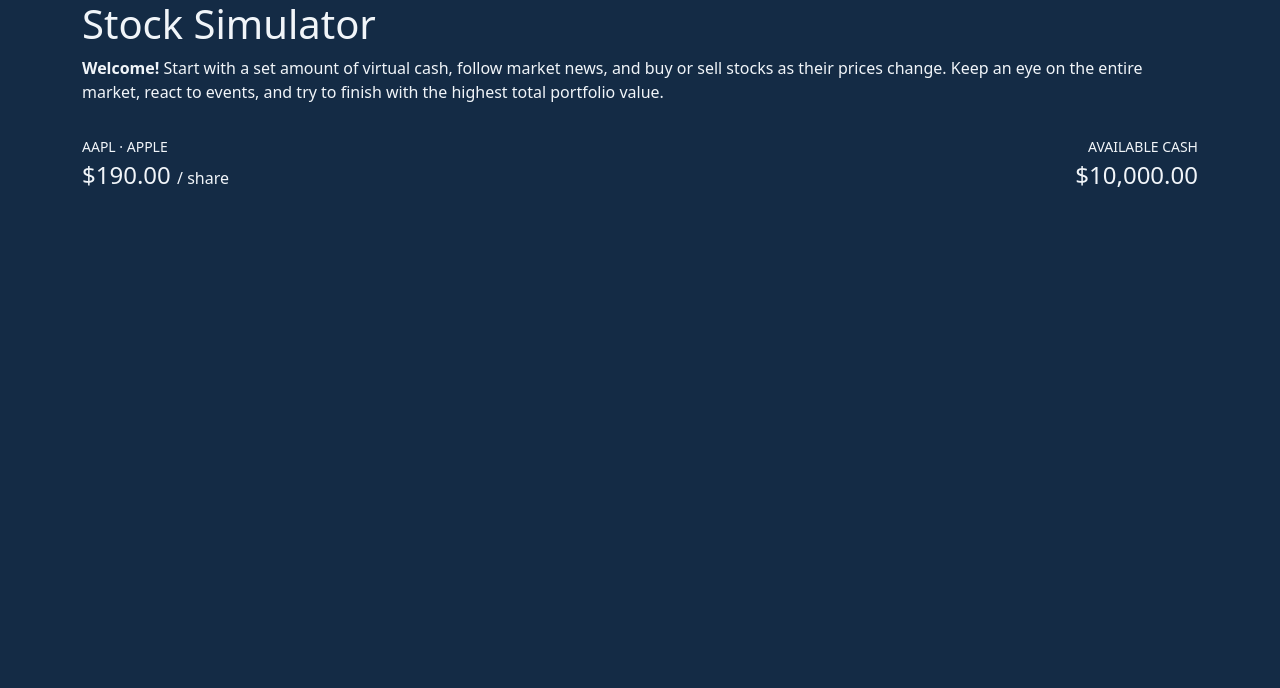
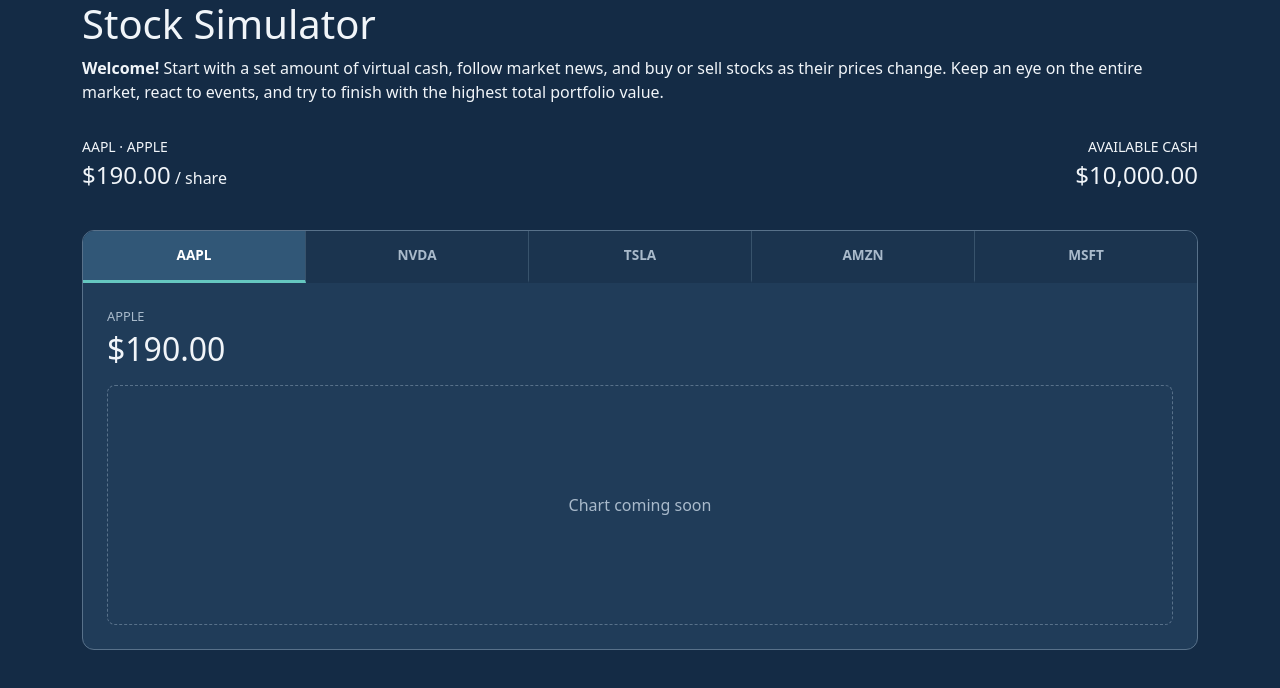
Before and after one commit to HamzahM03/CSC-436-Proj2, a React (Vite) app: page / in a window 1280 px wide. Shown: the top 688 px of the page. Built offline with nearby package versions, Linux system fonts and the light colour scheme.

Commit message:
feat: add interactive stock selector and market dashboard

```diff
--- a/src/App.jsx
+++ b/src/App.jsx
@@ -1,26 +1,36 @@
-import { useState } from 'react'
+import { useState } from "react";
+import "./App.css";
 
-import './App.css'
-
-import Header from "./components/Header.jsx"
-import Hero from "./components/Hero.jsx"
-import GameStats from "./components/GameStats.jsx"
-
+import { initialStocks } from "./data/initialStocks.js";
+import Header from "./components/Header.jsx";
+import Hero from "./components/Hero.jsx";
+import GameStats from "./components/GameStats.jsx";
+import MarketPanel from "./components/MarketPanel.jsx";
 
 function App() {
+    const [selectedTicker, setSelectedTicker] = useState("AAPL");
 
+    const selectedStock = initialStocks.find(
+        stock => stock.ticker === selectedTicker
+    );
 
-  return (
-    <>
-     <Header />
+    return (
+        <>
+            <Header />
 
-     <main class="container">
-      <Hero />
-      <GameStats/>
-     </main>
+            <main className="container">
+                <Hero />
 
-    </>
-  )
+                <GameStats stock={selectedStock} />
+
+                <MarketPanel
+                    stocks={initialStocks}
+                    selectedTicker={selectedTicker}
+                    onSelectStock={setSelectedTicker}
+                />
+            </main>
+        </>
+    );
 }
 
-export default App
+export default App;
--- a/src/components/GameStats.jsx
+++ b/src/components/GameStats.jsx
@@ -1,14 +1,16 @@
-function GameStats() {
+function GameStats({ stock }) {
     return (
         <section aria-label="Game overview" className="py-3">
             <div className="d-flex justify-content-between align-items-center gap-3">
 
                 <div>
                     <p className="mb-1 text-uppercase small">
-                        AAPL · Apple
+                        {stock.ticker} · {stock.name}
                     </p>
+
                     <h2 className="fs-4 mb-0">
-                        $190.00 <span className="fs-6 fw-normal">/ share</span>
+                        ${stock.startingPrice.toFixed(2)}
+                        <span className="fs-6 fw-normal"> / share</span>
                     </h2>
                 </div>
 
@@ -16,6 +18,7 @@
                     <p className="mb-1 text-uppercase small">
                         Available Cash
                     </p>
+
                     <h2 className="fs-4 mb-0">
                         $10,000.00
                     </h2>
--- a/src/components/Header.jsx
+++ b/src/components/Header.jsx
@@ -1,7 +1,7 @@
 function Header() {
     return (
         <header>
-            <nav class="container">
+            <nav className="container">
                 <h1>Stock Simulator</h1>
             </nav>
         </header>
--- /dev/null
+++ b/src/components/MarketPanel.css
@@ -0,0 +1,71 @@
+.market-panel {
+    border: 1px solid #58718a;
+    border-radius: 12px;
+    overflow: hidden;
+    margin-top: 1.5rem;
+    background-color: var(--color-surface);
+}
+
+.stock-tabs {
+    display: flex;
+    background-color: #1b344f;
+}
+
+.stock-tab {
+    flex: 1;
+    min-width: 0;
+    padding: 0.9rem 0.25rem;
+    border: 0;
+    border-right: 1px solid #38536c;
+    border-bottom: 3px solid transparent;
+    background-color: transparent;
+    color: #a9bacb;
+    font-weight: 600;
+    font-size: 0.85rem;
+    cursor: pointer;
+}
+
+.stock-tab:last-child {
+    border-right: 0;
+}
+
+.stock-tab:hover {
+    background-color: #294663;
+    color: white;
+}
+
+.stock-tab.active {
+    background-color: #315777;
+    border-bottom-color: var(--color-accent);
+    color: white;
+}
+
+.stock-tab:focus-visible {
+    outline: 2px solid var(--color-accent);
+    outline-offset: -5px;
+}
+
+.market-chart {
+    padding: 1.5rem;
+}
+
+.market-chart-label {
+    color: #a9bacb;
+    font-size: 0.8rem;
+    margin-bottom: 0.25rem;
+}
+
+.market-chart h2 {
+    color: var(--color-text);
+}
+
+.chart-placeholder {
+    min-height: 240px;
+    display: flex;
+    align-items: center;
+    justify-content: center;
+    border: 1px dashed #58718a;
+    border-radius: 8px;
+    color: #a9bacb;
+    margin-top: 1rem;
+}
--- /dev/null
+++ b/src/components/MarketPanel.jsx
@@ -0,0 +1,46 @@
+import "./MarketPanel.css";
+
+function MarketPanel({ stocks, selectedTicker, onSelectStock }) {
+
+    const selectedStock = stocks.find(
+        stock => stock.ticker === selectedTicker
+    );
+
+    return (
+        <section className="market-panel" aria-label="Stock market">
+
+            <div className="stock-tabs">
+                {stocks.map(stock => (
+                    <button
+                        key={stock.ticker}
+                        type="button"
+                        className={
+                            selectedTicker === stock.ticker
+                                ? "stock-tab active"
+                                : "stock-tab"
+                        }
+                        onClick={() => onSelectStock(stock.ticker)}
+                        aria-pressed={selectedTicker === stock.ticker}
+                    >
+                        {stock.ticker}
+                    </button>
+                ))}
+            </div>
+
+            <div className="market-chart">
+                <p className="market-chart-label">
+                    {selectedStock.name.toUpperCase()}
+                </p>
+
+                <h2>${selectedStock.startingPrice.toFixed(2)}</h2>
+
+                <div className="chart-placeholder">
+                    Chart coming soon
+                </div>
+            </div>
+
+        </section>
+    );
+}
+
+export default MarketPanel;
--- a/src/data/stocks.js
+++ b/src/data/initialStocks.js
@@ -1,4 +1,4 @@
-const initialStocks = [
+export const initialStocks = [
     {
         ticker: "AAPL",
         name: "Apple",
@@ -25,5 +25,3 @@
         startingPrice: 420
     }
 ];
-
-export default initialStocks;
```
